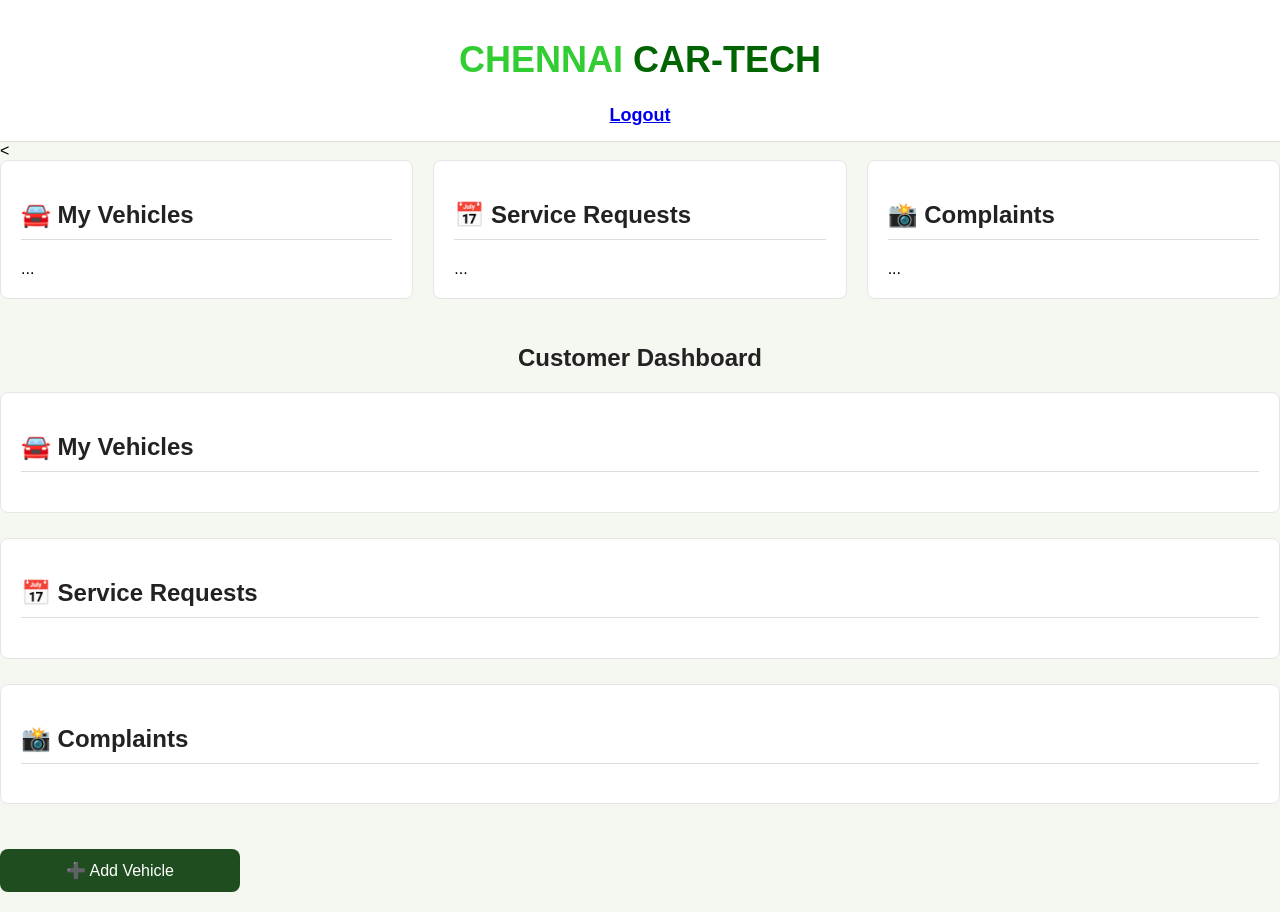
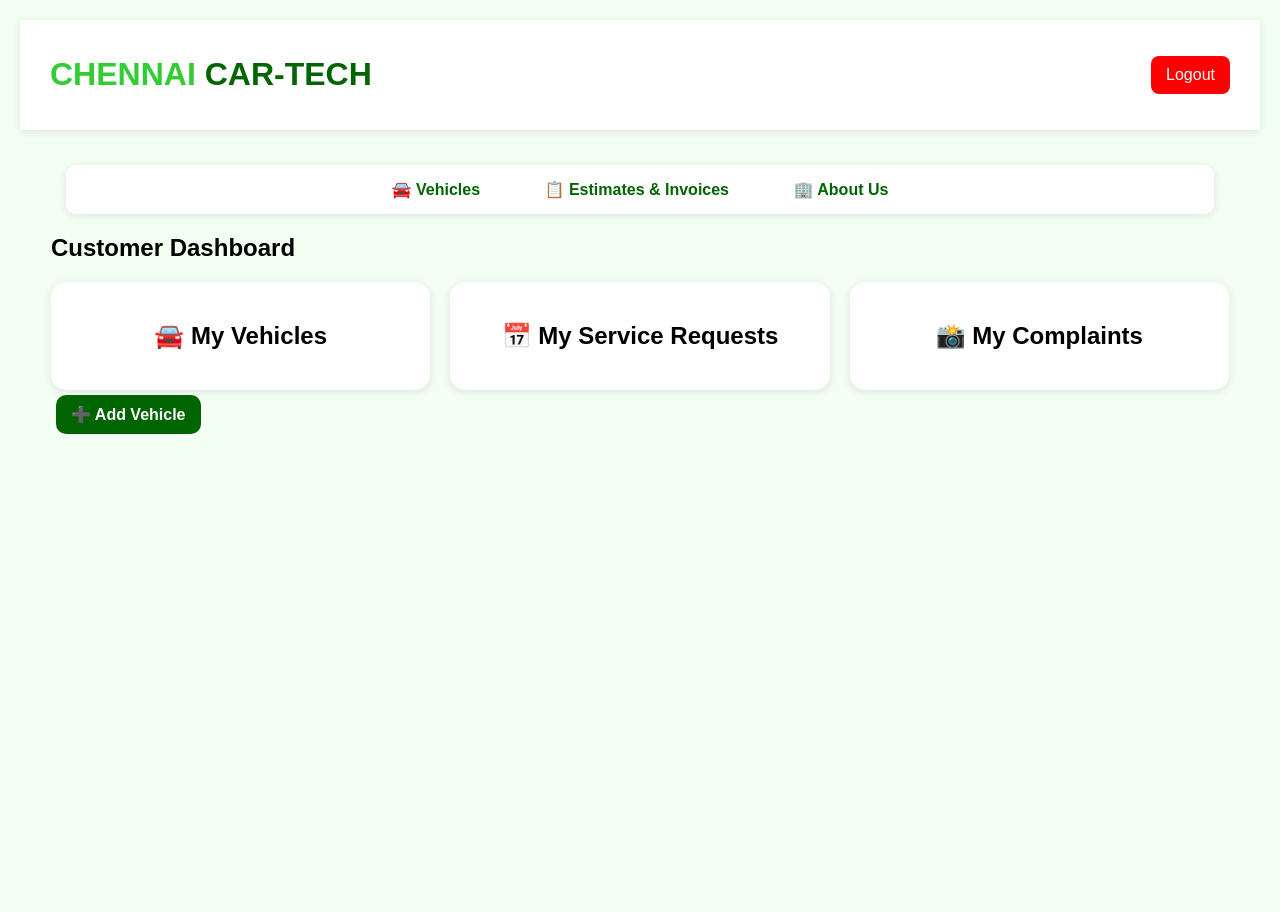
Before and after one commit to chennaiicartech-beep/chennai-car-tech, a Flask app: page /dashboard in a window 1280 px wide. After the commit the page ends 434 px from the top, so only its background shows below. Run offline with Flask 3, Linux system fonts and the light colour scheme; the visitor is signed in with stand-in values (Sample User, id 1); data that the repository does not hold is empty.

Commit message:
improved customer dashboard UI

```diff
--- a/templates/customer_dashboard.html
+++ b/templates/customer_dashboard.html
@@ -1,133 +1,211 @@
 <!DOCTYPE html>
 <html>
+
 <head>
+
     <title>Customer Dashboard</title>
-    <link rel="stylesheet" href="{{ url_for('static', filename='css/mobile.css') }}">
+
+    <link rel="stylesheet"
+    href="{{ url_for('static', filename='css/style.css') }}">
+
 </head>
 
 <body>
 
 <div class="topbar">
+
     <h1>
         <span style="color:#32CD32;">CHENNAI</span>
         <span style="color:#006400;">CAR-TECH</span>
     </h1>
 
-    <a href="/logout" class="logout-btn">Logout</a>
+    <a href="/logout" class="logout-btn">
+        Logout
+    </a>
+
 </div>
 
-<<div class="dashboard-sections">
+<div class="container">
 
-    <div class="dashboard-card">
-        <h2>🚘 My Vehicles</h2>
-        ...
+    <div class="top-menu">
+
+    <a href="/dashboard">🚘 Vehicles</a>
+
+    <a href="/finance">
+        📋 Estimates & Invoices
+    </a>
+
+    <a href="/about">
+        🏢 About Us
+    </a>
+
+
+
 </div>
 
+    <h2>Customer Dashboard</h2>
+
+    <div class="dashboard-grid">
+
+
+    <!-- MY VEHICLES -->
     <div class="dashboard-card">
-        <h2>📅 Service Requests</h2>
-        ...
+
+        <h2>🚘 My Vehicles</h2>
+
+        {% for vehicle in vehicles %}
+
+        <div class="vehicle-card">
+
+            <h3>{{ vehicle.model }}</h3>
+
+            <p>{{ vehicle.registration_number }}</p>
+
+            <p>ODO : {{ vehicle.odometer }}</p>
+
+            <p>Last Service : {{ vehicle.last_service }}</p>
+
+
+
+            <a href="/book_service/{{ vehicle.id }}" class="btn">
+                ⚡ Service
+            </a>
+
+            <a href="/complaint/{{ vehicle.id }}" class="btn">
+                📸 Complaint
+            </a>
+
+            <a href="/status/{{ vehicle.id }}" class="btn">
+                🔧 Status
+           <a href="/edit_vehicle/{{ vehicle.id }}"
+             class="btn">
+            ✏ Edit
+            </a>
+
+            <a href="/delete_vehicle/{{ vehicle.id }}"
+               class="btn"
+                onclick="return confirm('Delete this vehicle?')">
+              🗑 Delete
+          </a>
+
         </div>
 
-    <div class="dashboard-card">
-        <h2>📸 Complaints</h2>
-        ...
+        {% endfor %}
+
     </div>
 
-</div>
-<h2 class="page-title">Customer Dashboard</h2>
+    <!-- SERVICE REQUESTS -->
+    <div class="dashboard-card">
 
+        <h2>📅 My Service Requests</h2>
 
-    <!-- VEHICLES -->
-    <div class="dashboard-card">
-        <h2>🚘 My Vehicles</h2>
+        {% for booking in bookings %}
 
-        <div class="grid">
+        <div class="vehicle-card">
+
            {% for vehicle in vehicles %}
-            <div class="card">
 
-                <h3>{{ vehicle.model }}</h3>
-                <p>📍 {{ vehicle.registration_number }}</p>
-                <p>⛽ ODO: {{ vehicle.odometer }}</p>
-                <p>🛠 Last Service: {{ vehicle.last_service }}</p>
+    {% if vehicle.id == booking.vehicle_id %}
 
-                <div class="btn-group">
-                    <a href="/book_service/{{ vehicle.id }}" class="btn">⚡ Service</a>
-                    <a href="/complaint/{{ vehicle.id }}" class="btn">📸 Complaint</a>
-                    <a href="/status/{{ vehicle.id }}" class="btn">🔧 Status</a>
-                    <a href="/edit_vehicle/{{ vehicle.id }}" class="btn">✏ Edit</a>
-                    <a href="/delete_vehicle/{{ vehicle.id }}" class="btn danger"
-                       onclick="return confirm('Delete this vehicle?')">🗑 Delete</a>
+        <p>
+            Vehicle:
+            {{ vehicle.registration_number }}
+        </p>
+
+        <p>
+            Model:
+            {{ vehicle.model }}
+        </p>
+
+    {% endif %}
+
+{% endfor %}
+
+<p>Service: {{ booking.service_type }}</p>
+
+<p>Date: {{ booking.booking_date }}</p>
+
+<p>Status: {{ booking.status }}</p>
+
+            <p>Status: {{ booking.status }}</p>
+
+            <a href="/edit_booking/{{ booking.id }}"
+               class="btn">
+               ✏ Edit
+            </a>
+
+            <a href="/delete_booking/{{ booking.id }}"
+               class="btn">
+               🗑 Delete
+            </a>
+
         </div>
 
-            </div>
-        {% endfor %}
-        </div>
-    </div>
-
-    <!-- BOOKINGS -->
-    <div class="dashboard-card">
-        <h2>📅 Service Requests</h2>
-
-        <div class="grid">
-        {% for booking in bookings %}
-            <div class="card">
-
-                {% for vehicle in vehicles %}
-                    {% if vehicle.id == booking.vehicle_id %}
-                        <p>🚘 {{ vehicle.registration_number }}</p>
-                        <p>📌 {{ vehicle.model }}</p>
-                    {% endif %}
         {% endfor %}
 
-                <p>🛠 {{ booking.service_type }}</p>
-                <p>📅 {{ booking.booking_date }}</p>
-                <p>📊 {{ booking.status }}</p>
-
-                <div class="btn-group">
-                    <a href="/edit_booking/{{ booking.id }}" class="btn">✏ Edit</a>
-                    <a href="/delete_booking/{{ booking.id }}" class="btn danger">🗑 Delete</a>
-                </div>
-
-            </div>
-        {% endfor %}
-        </div>
     </div>
 
     <!-- COMPLAINTS -->
     <div class="dashboard-card">
-        <h2>📸 Complaints</h2>
 
-        <div class="grid">
+        <h2>📸 My Complaints</h2>
+
         {% for complaint in complaints %}
-            <div class="card">
+
+        <div class="vehicle-card">
 
             {% for vehicle in vehicles %}
+
     {% if vehicle.id == complaint.vehicle_id %}
-                        <p>🚘 {{ vehicle.registration_number }}</p>
-                        <p>📌 {{ vehicle.model }}</p>
+
+        <p>
+            Vehicle:
+            {{ vehicle.registration_number }}
+        </p>
+
+        <p>
+            Model:
+            {{ vehicle.model }}
+        </p>
+
     {% endif %}
+
 {% endfor %}
 
-                <p>📝 {{ complaint.description }}</p>
+<p>
+    Complaint:
+    {{ complaint.description }}
+</p>
 
             {% if complaint.photo %}
-                    <img src="{{ url_for('static', filename='uploads/' + complaint.photo) }}"
-                         class="complaint-img">
+            <img
+            src="{{ url_for('static',
+            filename='uploads/' + complaint.photo) }}"
+            width="200">
             {% endif %}
 
-                <div class="btn-group">
-                    <a href="/edit_complaint/{{ complaint.id }}" class="btn">✏ Edit</a>
-                    <a href="/delete_complaint/{{ complaint.id }}" class="btn danger">🗑 Delete</a>
+            <br><br>
+
+            <a href="/edit_complaint/{{ complaint.id }}"
+               class="btn">
+               ✏ Edit
+            </a>
+
+            <a href="/delete_complaint/{{ complaint.id }}"
+               class="btn">
+               🗑 Delete
+            </a>
+
+        </div>
+
+        {% endfor %}
+
     </div>
 
 </div>
-        {% endfor %}
-        </div>
-    </div>
 
-    <a href="/add_vehicle" class="add-btn">➕ Add Vehicle</a>
+    <a href="/add_vehicle" class="btn">
+        ➕ Add Vehicle
+    </a>
 
 </div>
-
-</body>
-</html>
```
Lines whose indentation alone changed are shown as unchanged.
